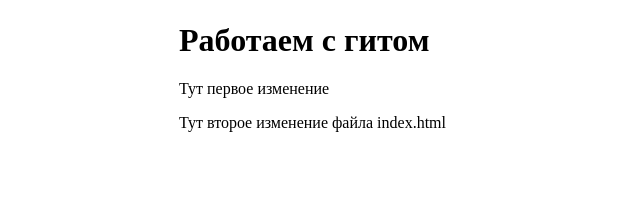
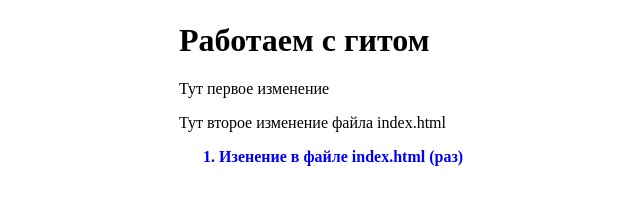
Before and after one commit to jermesEvgen/superWebSite, a plain HTML site: page index.html in a window 1280 px wide. Shown: the part 127-332 px from the top of the page, without its empty margins (11-651 px from the left). Drawn offline with Linux system fonts and the light colour scheme.

Commit message:
Второй комментарий

```diff
--- a/index.html
+++ b/index.html
@@ -11,6 +11,9 @@
 	    <h1>Работаем с гитом</h1>
 	    <p>Тут первое изменение</p>
 	    <p>Тут второе изменение файла index.html</p>
+	    <ol>
+	    	<li>Изенение в файле index.html (раз)</li>
+	    </ol>
 	</div>
 
 
--- a/style.css
+++ b/style.css
@@ -7,3 +7,8 @@
 	max-width: 900px;
 	margin: 0 auto;
 }
+
+ol {
+	font-weight: bold;
+	color: blue;
+}
```
